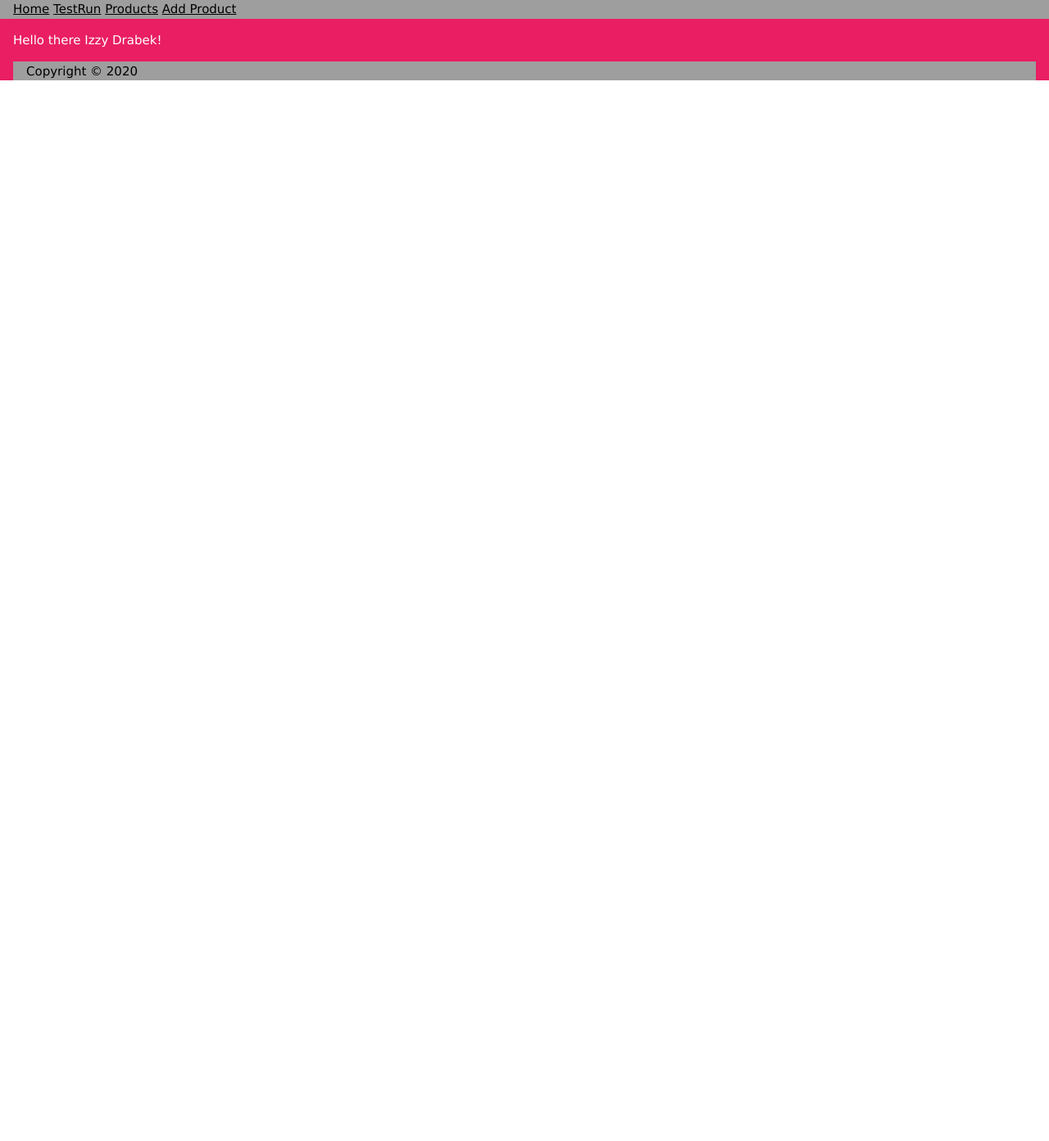
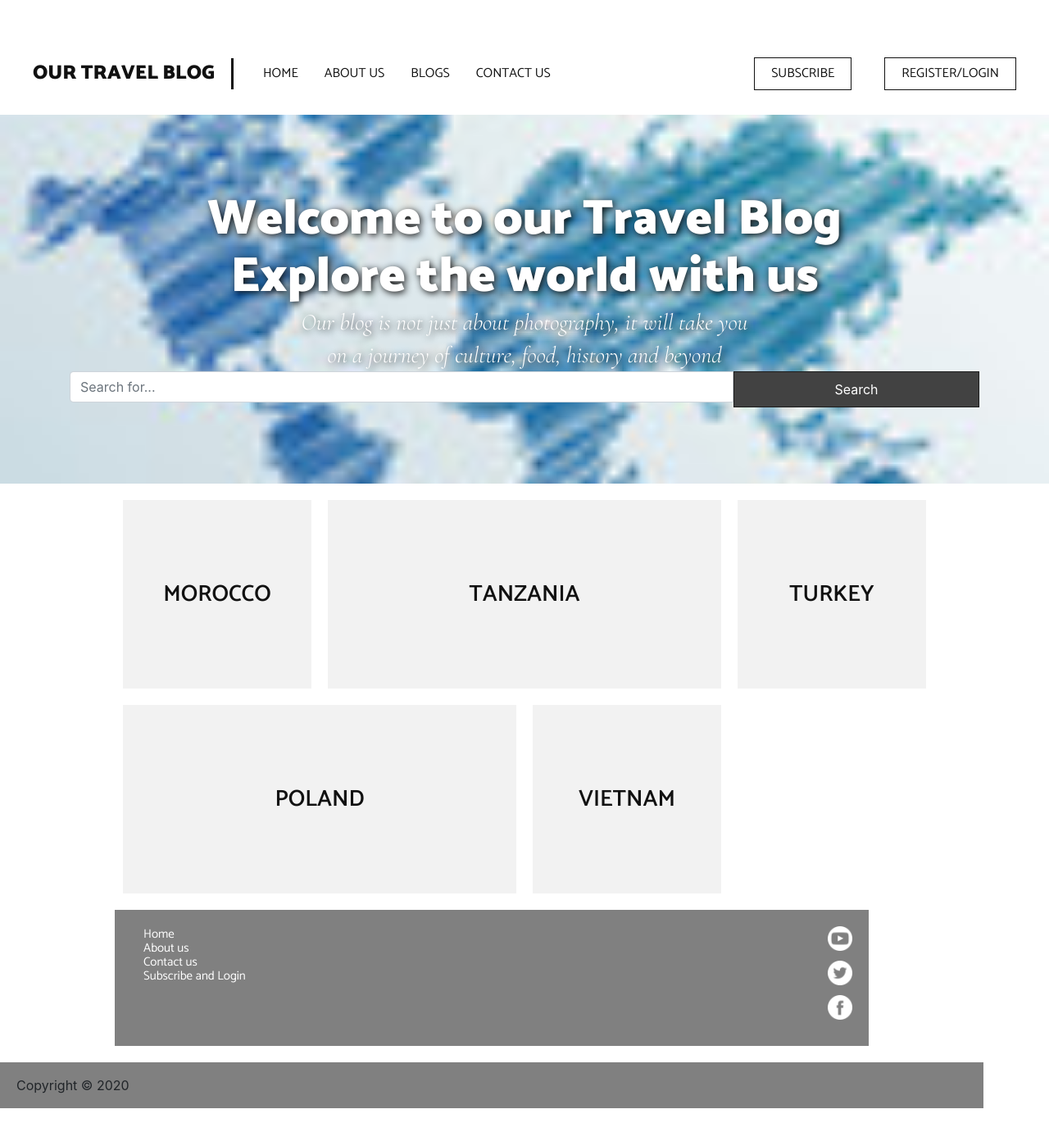
Before and after one commit to QA-Instructor/MVC-Skeleton, a PHP site: page / in a window 1280 px wide. Shown: the whole page at 82% size. Before the commit the page ends 98 px from the top, so only its background shows below. Run offline with PHP 8.4, Linux system fonts and the light colour scheme.

Commit message:
views pages

```diff
--- a/views/css/style.css
+++ b/views/css/style.css
@@ -209,7 +209,7 @@ button {
 .index-banner {
   width: 100%;
   height: calc(100vh - 100px);
-  background-image: url('img/banner.jpg');
+  background-image: url('views/images/img/banner.jpg');
   background-repeat: no-repeat;
   background-position: center;
   background-size: cover;
@@ -306,7 +306,7 @@ footer {
   width: calc(100% - 80px);
   padding: 20px 20px;
   margin-top: 20px;
-  background-color: #111;
+  background-color: grey;
   overflow: hidden;
 }
 
@@ -333,12 +333,12 @@ footer ul li a {
 }
 
 .footer-sm {
-  width: 15px;
+  width: 30px;
   float: right;
 }
 
 .footer-sm img {
-  width: 50%;
+  width: 100%;
   margin-bottom: 10px;
 }
 
@@ -349,7 +349,7 @@ footer ul li a {
   }
 
   footer ul {
-    padding-right: 30px;
+    padding-right: 10px;
   }
 
   footer ul li p {
--- a/views/layout.php
+++ b/views/layout.php
@@ -1,36 +1,37 @@
 <!DOCTYPE html>
 <html>
-  <head>
-<meta name="viewport" content="width=device-width, initial-scale=1">
-
-<link rel="stylesheet" href="https://www.w3schools.com/lib/w3.css">
-<link rel="stylesheet" href="https://fonts.googleapis.com/css?family=Tangerine">
-<link rel="stylesheet" href="https://fonts.googleapis.com/css?family=Pacifico|Pangolin" >
-<link rel="stylesheet" href="views/css/styles.css">
-<title>Shopping Cart</title>
+   <head>
+      <link rel="stylesheet" href="https://stackpath.bootstrapcdn.com/bootstrap/4.5.0/css/bootstrap.min.css" integrity="sha384-9aIt2nRpC12Uk9gS9baDl411NQApFmC26EwAOH8WgZl5MYYxFfc+NcPb1dKGj7Sk" crossorigin="anonymous">
+    <meta charset="utf-8">
+    <title>Our Blog</title>
+    <!--We need the meta tag to properly scale the responsive CSS code-->
+    <meta name="viewport" content="width=device-width, initial-scale=1.0">
+    <!--Here I went ahead and imported two fonts-->
+    <link href="https://fonts.googleapis.com/css?family=Catamaran:100,200,300,400,500,600,700,800,900|Cormorant+Garamond:300,300i,400,400i,500,500i,600,600i,700,700i" rel="stylesheet">
+    <link rel="stylesheet" href="views/css/style.css" rel="stylesheet" type="text/css"/>
   </head>
   <body>
-    <header class="w3-container w3-gray">
-      <a href='/finalProject'>Home</a>
-<!--      this this is due to the fact it leads with a ? mark it means it appends it-->
+    <header>
 
+         <a href="index.html" class="header-brand">Our Travel Blog</a>
 
-<!--this is where victoria wants us to pass the arguments within this line, controller action
-and a third argument being passed in as which country - a selective read. -->
-<!--maybe then we could almost do like a find action keyword in, search string, and then apply a
-variable to the rest of it, and then process this variable and see where it applies. -->
-<a  href ='http://localhost/finalProject/index.php?controller=product&action=readAll'>TestRun</a>
-      <a href='?controller=product&action=readAll'>Products</a>
-      <a href='?controller=product&action=create'>Add Product</a>
-    </header>
+              <nav>
+        <ul>
+            <li><a href='/MVC_Skeleton'>Home</a></li>
+          <li><a href='?controller=product&action=readAll'>About us</a></li>
+          <li><a href='?controller=product&action=create'>Blogs</a></li>
+          <li><a href='?controller=product&action=update'>Contact us</a></li>
+
+        </ul>
+        <a href="login.html" class="header-cases">Register/Login</a>
+         <a href="login.html" class="header-cases">Subscribe</a>
 
 
 
+      </nav>
 
 
-
-
-
+    </header>
 <div class="w3-container w3-pink">
     <?php require_once('routes.php'); ?>
 </<div>
--- a/views/pages/home.php
+++ b/views/pages/home.php
@@ -1,4 +1,110 @@
-<p>Hello there <?php echo $first_name . ' ' . $last_name; ?>!<p>
+<!DOCTYPE html>
+<html>
+ <head>
+      <link rel="stylesheet" href="https://stackpath.bootstrapcdn.com/bootstrap/4.5.0/css/bootstrap.min.css" integrity="sha384-9aIt2nRpC12Uk9gS9baDl411NQApFmC26EwAOH8WgZl5MYYxFfc+NcPb1dKGj7Sk" crossorigin="anonymous">
+    <meta charset="utf-8">
+    <title>Our Blog</title>
+    <!--We need the meta tag to properly scale the responsive CSS code-->
+    <meta name="viewport" content="width=device-width, initial-scale=1.0">
+    <!--Here I went ahead and imported two fonts-->
+    <link href="https://fonts.googleapis.com/css?family=Catamaran:100,200,300,400,500,600,700,800,900|Cormorant+Garamond:300,300i,400,400i,500,500i,600,600i,700,700i" rel="stylesheet">
+    <link rel="stylesheet" href="views/css/style.css" rel="stylesheet" type="text/css"/>
+  </head>
+  <body>
+
+    <main>
+      <!--The website banner START-->
+      <section class="index-banner">
+        <div class="vertical-center">
+          <h2>Welcome to our Travel Blog<br>Explore the world with us</h2>
+          <h1>Our blog is not just about photography, it will take you on a journey of culture, food, history and beyond</h1>
+           <div class="container">
+<div class="input-group">
+	<input type="text" class="form-control" placeholder="Search for...">
+      <span class="input-group-btn">
+        <button class="btn btn-search" type="button"><i class="fa fa-search fa-fw"></i> Search</button>
+      </span>
+</div>
+</div>
+        </div>
 
 
-<!--    // Bushra's landing page -->
+
+
+      <!--The website banner END-->
+      </section>
+
+
+
+
+      <!--First wrapper START-->
+      <div class="wrapper">
+        <!--The links/boxes bellow the banner START-->
+        <section class="index-links">
+          <a href="cases.html">
+            <div class="index-boxlink-square">
+              <h3>Morocco</h3>
+            </div>
+          </a>
+          <a href="#">
+            <div class="index-boxlink-rectangle">
+              <h3>Tanzania</h3>
+            </div>
+          </a>
+            <a href="#">
+            <div class="index-boxlink-square">
+              <h3>Turkey</h3>
+            </div>
+          </a>
+            <a href="#">
+            <div class="index-boxlink-rectangle">
+              <h3>Poland</h3>
+            </div>
+          </a>
+            <a href="#">
+            <div class="index-boxlink-square">
+              <h3>Vietnam</h3>
+            </div>
+
+        <!--The links/boxes bellow the banner END-->
+        </section>
+      <!--First wrapper END-->
+      </div>
+    <!--The main content END-->
+    </main>
+
+    <!--Second wrapper START-->
+    <div class="wrapper">
+      <!--The footer START-->
+      <footer>
+        <!--The main footer menu-->
+        <ul class="footer-links-main">
+          <li><a href="#">Home</a></li>
+          <li><a href="#">About us</a></li>
+          <li><a href="#">Contact us</a></li>
+          <li><a href="#">Subscribe and Login</a></li>
+        </ul>
+        <!--The latest cases footer menu-->
+
+        <!--The social media footer menu-->
+        <div class="footer-sm">
+          <a href="#">
+            <img src="views/images/img/youtube-symbol.png" alt="youtube icon">
+          </a>
+          <a href="#">
+            <img src="views/images/img/twitter-logo-button.png" alt="youtube icon">
+          </a>
+          <a href="#">
+            <img src="views/images/img/facebook-logo-button.png" alt="youtube icon">
+          </a>
+        </div>
+      <!--The footer END-->
+      </footer>
+    <!--Second wrapper END-->
+    </div>
+
+    <script src="https://code.jquery.com/jquery-3.5.1.slim.min.js" integrity="sha384-DfXdz2htPH0lsSSs5nCTpuj/zy4C+OGpamoFVy38MVBnE+IbbVYUew+OrCXaRkfj" crossorigin="anonymous"></script>
+<script src="https://cdn.jsdelivr.net/npm/popper.js@1.16.0/dist/umd/popper.min.js" integrity="sha384-Q6E9RHvbIyZFJoft+2mJbHaEWldlvI9IOYy5n3zV9zzTtmI3UksdQRVvoxMfooAo" crossorigin="anonymous"></script>
+<script src="https://stackpath.bootstrapcdn.com/bootstrap/4.5.0/js/bootstrap.min.js" integrity="sha384-OgVRvuATP1z7JjHLkuOU7Xw704+h835Lr+6QL9UvYjZE3Ipu6Tp75j7Bh/kR0JKI" crossorigin="anonymous"></script>
+  </body>
+</html>
```
Also changed, not shown: nbproject/project.xml (deleted, +0 -9 lines), views/pages/Homepage.php (deleted, +0 -138 lines), views/images/img/banner.jpg (added), views/images/img/facebook-logo-button.png (added), views/images/img/twitter-logo-button.png (added), views/images/img/youtube-symbol.png (added), 1 other file.
